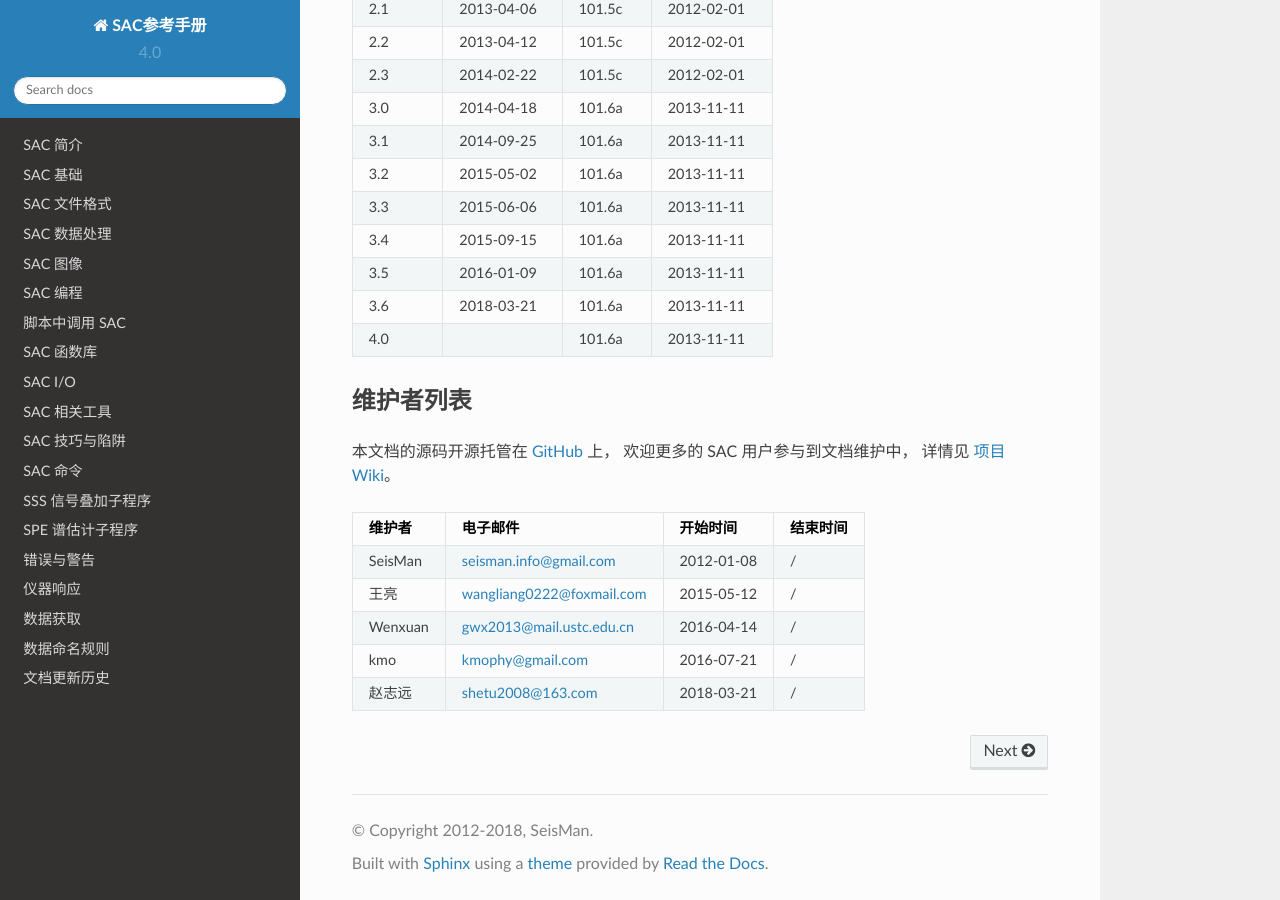
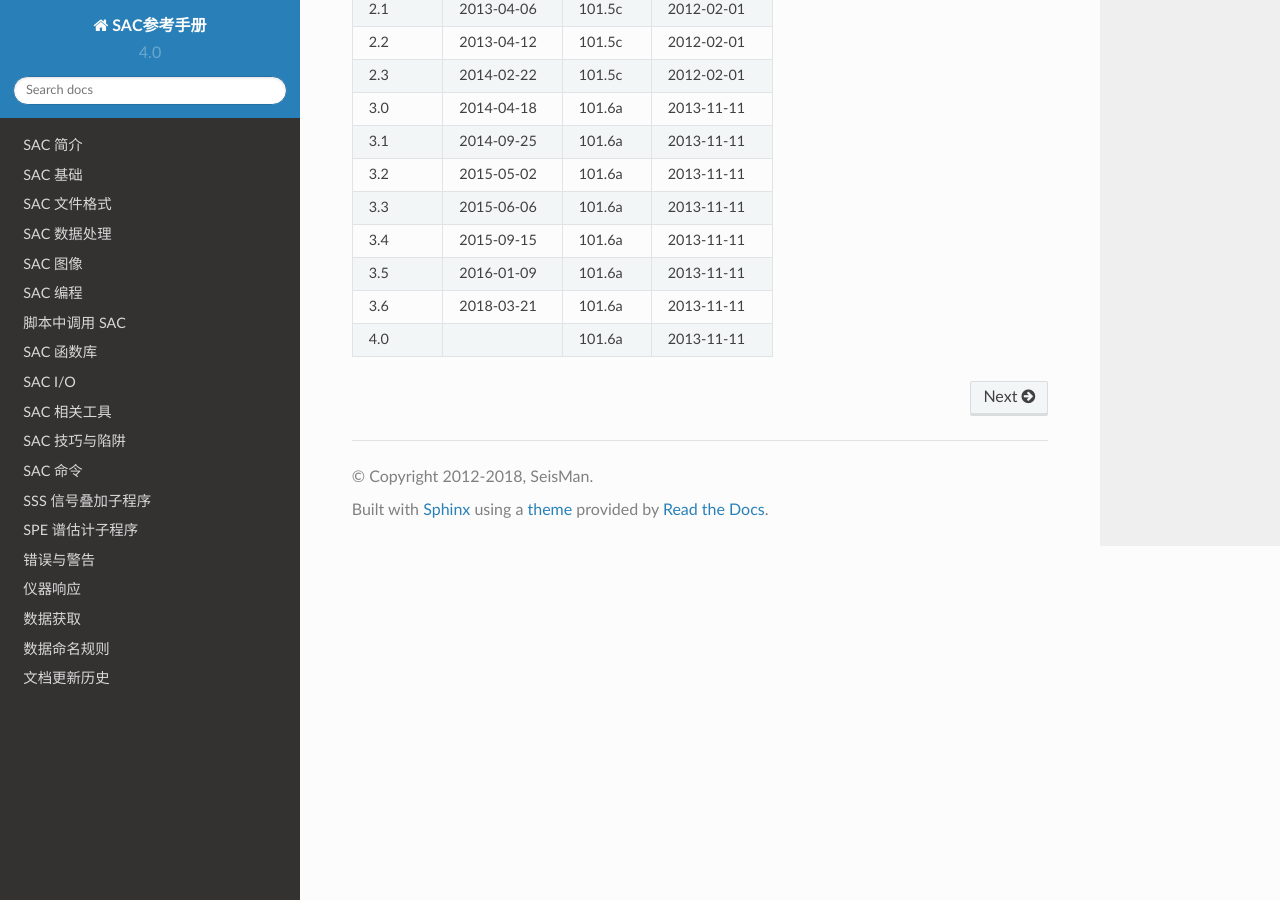
Before and after one commit to seisman/SAC_Docs_zh, a Sphinx documentation site: the page built from source/index.rst, in a window 1280 px wide and 900 px high, scrolled down 782 px. Built offline with Sphinx 7.4.7 and the Read the Docs theme 2.0.0, drawn with Linux system fonts in a browser that asks for light colours.

Commit message:
Add AUTHORS to repo and remove contributors from main text

```diff
--- a/source/contributor.rst
+++ /dev/null
@@ -1,34 +0,0 @@
-维护者列表
-==========
-
-本文档的源码开源托管在 `GitHub <https://github.com/seisman/SAC_Docs_zh>`_ 上，
-欢迎更多的 SAC 用户参与到文档维护中，
-详情见 `项目Wiki <https://github.com/seisman/SAC_Docs_zh/wiki>`_\ 。
-
-.. list-table::
-   :header-rows: 1
-
-   * - 维护者
-     - 电子邮件
-     - 开始时间
-     - 结束时间
-   * - SeisMan
-     - seisman.info@gmail.com
-     - 2012-01-08
-     - /
-   * - 王亮
-     - wangliang0222@foxmail.com
-     - 2015-05-12
-     - /
-   * - Wenxuan
-     - gwx2013@mail.ustc.edu.cn
-     - 2016-04-14
-     - /
-   * - kmo
-     - kmophy@gmail.com
-     - 2016-07-21
-     - /
-   * - 赵志远
-     - shetu2008@163.com
-     - 2018-03-21
-     - /
--- a/source/index.rst
+++ b/source/index.rst
@@ -14,7 +14,6 @@ SAC参考手册
     - **PDF下载**: https://seisman.github.io/SAC_Docs_zh/SAC_Docs.pdf
 
     .. include:: version.rst
-    .. include:: contributor.rst
 
 .. raw:: latex
 
```
Also changed, not shown: AUTHORS.md (added, +11 -0 lines).
